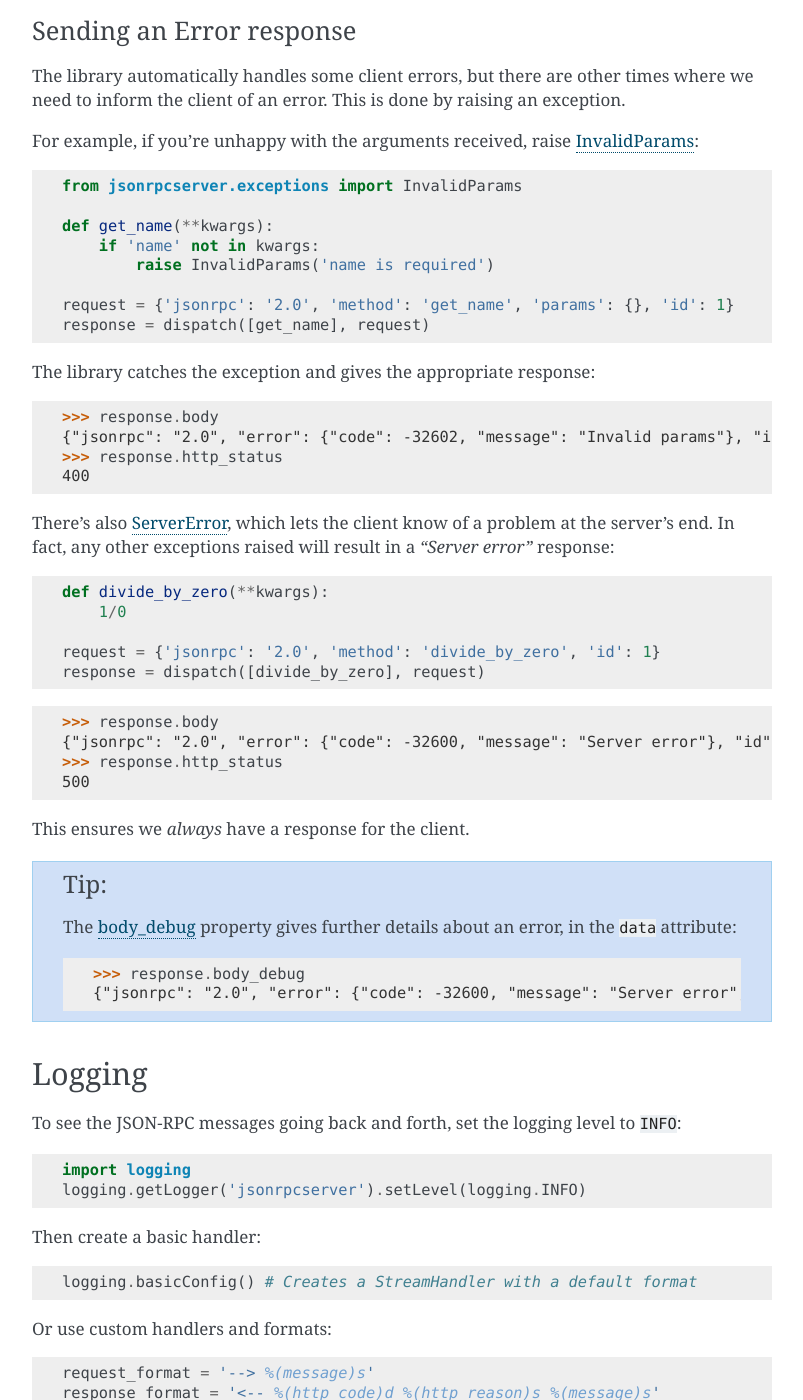
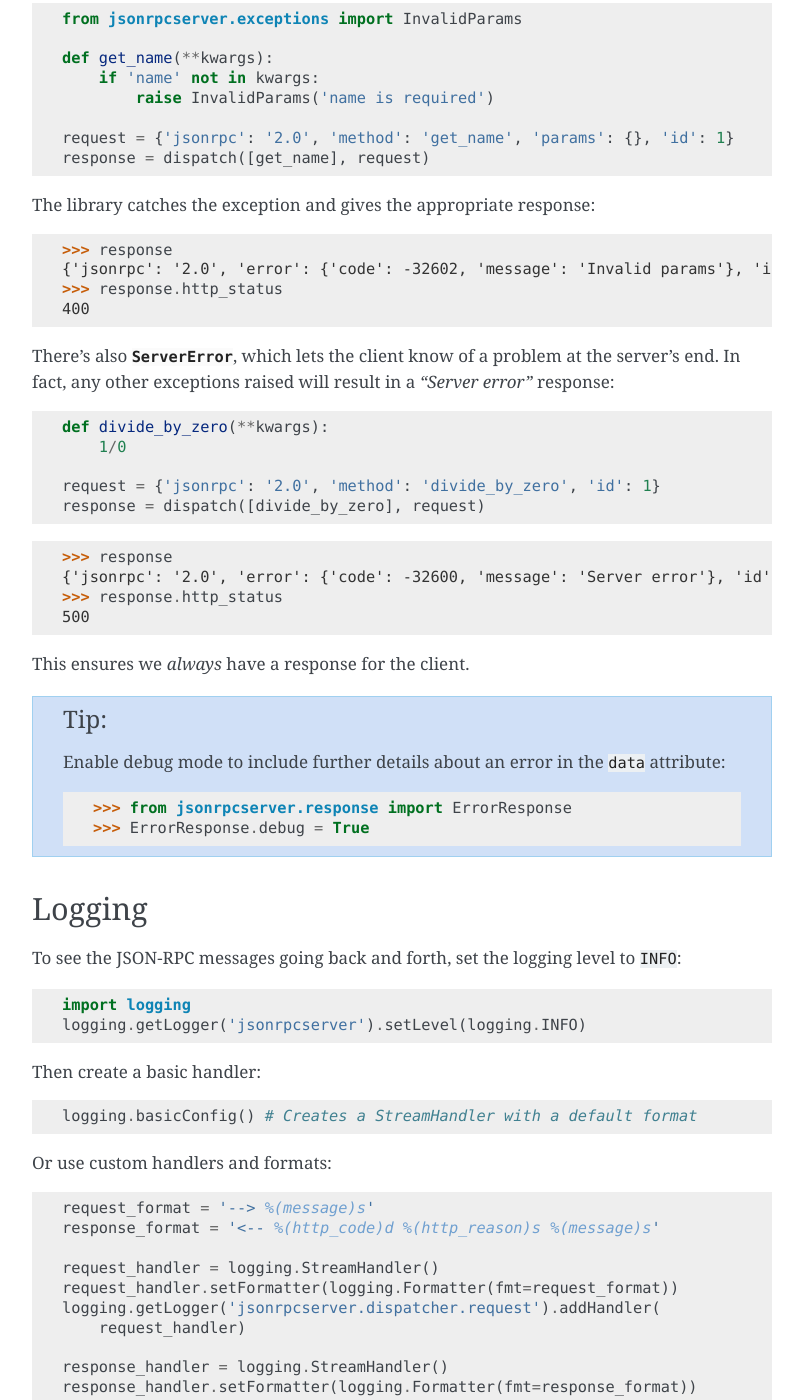
Before and after one commit to explodinglabs/jsonrpcserver, a Sphinx documentation site: the page built from doc/quickstart.rst, in a window 1280 px wide and 1400 px high, scrolled down 1485 px. Shown: the whole window, without its empty margins (238-1041 px from the left). Built offline with Sphinx 7.4.7, drawn with Linux system fonts in a browser that asks for light colours; some of the changed text lies outside the part shown.

```diff
--- a/doc/quickstart.rst
+++ b/doc/quickstart.rst
@@ -19,8 +18,8 @@ Write functions that will carry out the requests, for example::
     def cat():
         return 'meow'
 
-Then pass JSON-RPC requests to them with `dispatch()
-<api.html#dispatcher.dispatch>`_::
+Then pass JSON-RPC requests to them with :func:`dispatch()
+<dispatcher.dispatch>`::
 
     from jsonrpcserver import dispatch
     response = dispatch([cat], {'jsonrpc': '2.0', 'method': 'cat', 'id': 1})
@@ -30,23 +29,15 @@ argument is the request itself.
 
 The return value can be used to respond to a client::
 
-    >>> response.body
-    '{"jsonrpc": "2.0", "result": "meow", "id": 1}'
+    >>> response
+    {'jsonrpc': '2.0', 'result': 'meow', 'id': 1}
     >>> response.http_status
     200
 
 Writing the methods
 ===================
 
-Example of positional arguments::
-
-    def multiply(x, y):
-        return x * y
-
-    request = {'jsonrpc': '2.0', 'method': 'multiply', 'params': [2, 3], 'id': 1}
-    response = dispatch([multiply], request)
-
-Keyword arguments::
+Taking arguments::
 
     def get_name(**kwargs):
         return kwargs['name']
@@ -74,8 +65,8 @@ The library automatically handles some client errors, but there are other times
 where we need to inform the client of an error. This is done by raising an
 exception.
 
-For example, if you're unhappy with the arguments received, raise `InvalidParams
-<api.html#jsonrpcserver.exceptions.InvalidParams>`_::
+For example, if you're unhappy with the arguments received, raise
+:class:`InvalidParams <jsonrpcserver.exceptions.InvalidParams>`::
 
     from jsonrpcserver.exceptions import InvalidParams
 
@@ -88,13 +79,13 @@ For example, if you're unhappy with the arguments received, raise `InvalidParams
 
 The library catches the exception and gives the appropriate response::
 
-    >>> response.body
-    {"jsonrpc": "2.0", "error": {"code": -32602, "message": "Invalid params"}, "id": 1}
+    >>> response
+    {'jsonrpc': '2.0', 'error': {'code': -32602, 'message': 'Invalid params'}, 'id': 1}
     >>> response.http_status
     400
 
-There's also `ServerError <api.html#jsonrpcserver.exceptions.ServerError>`_,
-which lets the client know of a problem at the server's end. In fact, any other
+There's also :class:`ServerError <jsonrpcserver.exceptions.ServerError>`, which
+lets the client know of a problem at the server's end. In fact, any other
 exceptions raised will result in a *"Server error"* response::
 
     def divide_by_zero(**kwargs):
@@ -105,8 +96,8 @@ exceptions raised will result in a *"Server error"* response::
 
 ::
 
-    >>> response.body
-    {"jsonrpc": "2.0", "error": {"code": -32600, "message": "Server error"}, "id": 1}
+    >>> response
+    {'jsonrpc': '2.0', 'error': {'code': -32600, 'message': 'Server error'}, 'id': 1}
     >>> response.http_status
     500
 
@@ -114,11 +105,11 @@ This ensures we *always* have a response for the client.
 
 .. tip::
 
-    The `body_debug <api.html#response.ErrorResponse.body_debug>`_ property
-    gives further details about an error, in the ``data`` attribute::
+    Enable debug mode to include further details about an error in the ``data``
+    attribute::
 
-        >>> response.body_debug
-        {"jsonrpc": "2.0", "error": {"code": -32600, "message": "Server error", "data": "divide by zero"}, "id": 1}
+        >>> from jsonrpcserver.response import ErrorResponse
+        >>> ErrorResponse.debug = True
 
 Logging
 =======
```
Also changed, not shown: other parts of doc/quickstart.rst (+1 -2 lines), doc/api.rst (+2 -9 lines), 5 other files.
